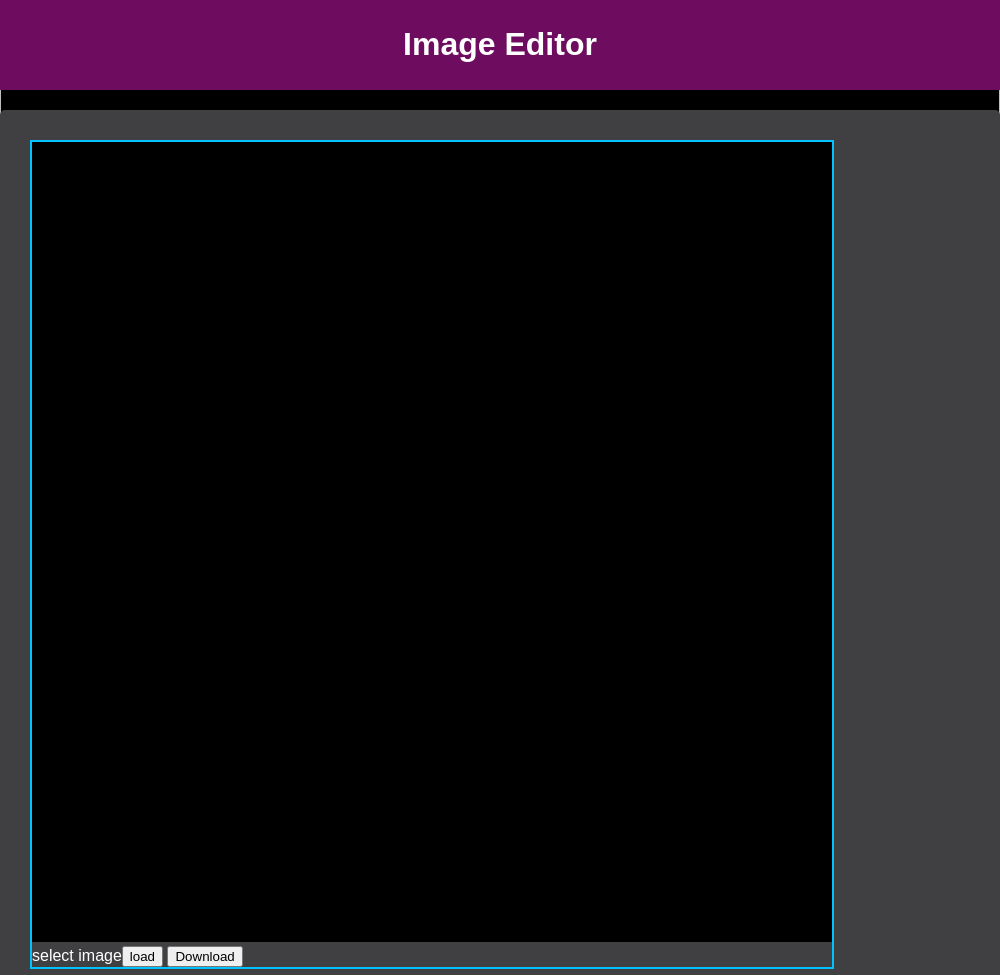
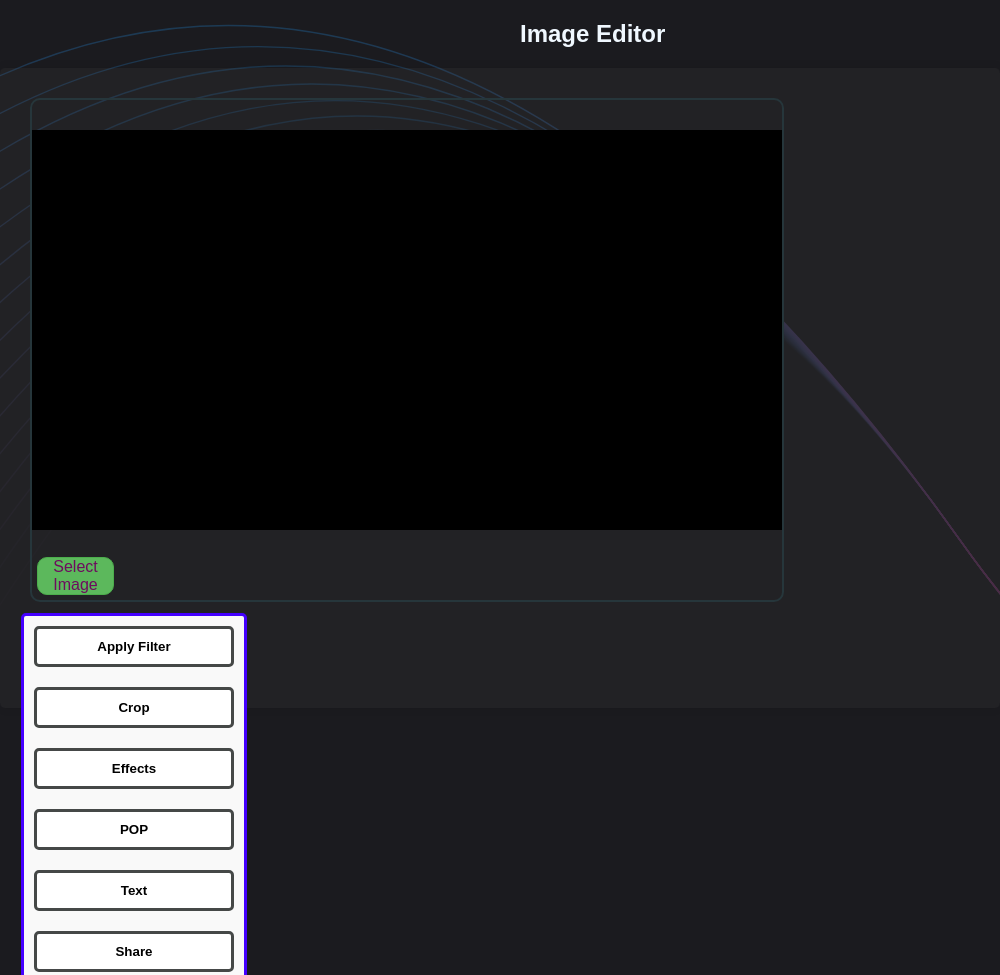
Before and after one commit to Yashwanth-13/Crypto-Canvas, an Electron app: page html/Editor.html in a window 1000 px wide. Shown: the top 975 px of the page. Drawn offline with Linux system fonts and the light colour scheme.

Commit message:
Changed some dumb things by SMT

```diff
--- a/css/editor.css
+++ b/css/editor.css
@@ -2,29 +2,48 @@
 body {
   font-family: 'Arial', sans-serif;
   margin: 0; padding: 0;
+  background-image: url("../images/wavy.png");
 }
-#background-image{
-    position: fixed; top: 0; left: 0; width: 100%;
-    height: 100%; object-fit: cover; z-index: -1;
+
+h2 {
+color: aliceblue;
+margin-left: 520px;
 }
+
 header{
   background-color: #6e0c5f; color: rgb(255, 255, 255);
   padding: 5px; text-align: center;
 }
 main{
-    max-width: 1200px; margin: 20px auto;
+  max-width: 1100px; margin: 20px auto;
+  max-height: 600px;
   padding: 20px; display: flex; flex-wrap: wrap;
-    background-color: rgb(64, 64, 67);
+  background-color: rgba(64, 64, 67, 0.185);
   box-shadow: 0 0 10px rgba(0, 0, 0, 0.1); border-radius: 5px;
 }
 #picture-box{
   height: auto; width: auto;
   position: relative;
-    border: 2px solid #00c3ff; margin: 10px;
+  border: 2px solid #26363b; margin: 10px;
+  border-radius: 10px;
 }
 #canvas{
-    width: auto; height: auto;
+margin-top: 30px;
+  width: 750px; height: 400px;
 }
+
+.selector {
+color: #6e0c5f;
+margin: 5px;
+text-align: center;
+width: 10%;
+height: auto;
+border: 1px solid #26363b;
+border-radius: 10px;
+background-color:#5cb85c;
+border-color:#4cae4c
+}
+
 #tool-box{
   height: auto; width: auto; flex: 0 0 200px;
   padding: 10px; margin: 1px;
@@ -52,10 +71,7 @@ main{
 .button2:hover {
 position: left; background-color: #3be860; color: rgb(76, 0, 119);
 }
-body{
-    background-color: black;
-    color: white;
-}
+
 #imgInp{
   display: none;
 }
--- a/css/styles.css
+++ b/css/styles.css
@@ -1,6 +1,6 @@
 
 body{
-    background-color: black;
+  background-image: url("../images/wavy.png");
   color: white;
 }
 #imgInp{
--- a/html/Editor.html
+++ b/html/Editor.html
@@ -8,17 +8,15 @@
     <link rel="stylesheet" href="../css/editor.css">
 </head>
 <body>
-    <header>
-        <h1>Image Editor</h1>
-    </header>
-    <img id="background-image" src="Crypto.jpeg">
+    <h2>Image Editor</h2>
     <main>
         <div id="picture-box">
             <canvas id="canvas" width="800" height="800" ></canvas><br>
             <input accept="image/*" type='file' name='imgInp' id="imgInp" onchange="bring()"/>
-            <label id="file-input-label" for="imgInp">select image</label><button onclick="load()">load</button>
+            <br>
+            <div class="selector"><label id="file-input-label"  for="imgInp">Select Image</label></div>
             <img id="blah" src="" width="800" style="display: none ;" />
-            <button id="download" onclick="download()">Download</button>
+
         </div>
 
         <div id="tool-box">
@@ -26,6 +24,7 @@
             <button onclick="cropImage()" class="button1"><b>Crop</b></button>
             <button onclick="effects()" class="button1"><b>Effects</b></button>
             <button onclick="pictureonpicture()" class="button1"><b>POP</b></button>
+            <button onclick="text()" class="button1"><b>Text</b></button>
             <button onlick="share()" class="button1"><b>Share</b></button>
             <button onclick="save()" class="button2"><b>SAVE</b></button>
             <button id="download" onclick="download()" class="button1"><b>Download</b></button>
```
Lines whose indentation alone changed are shown as unchanged.
